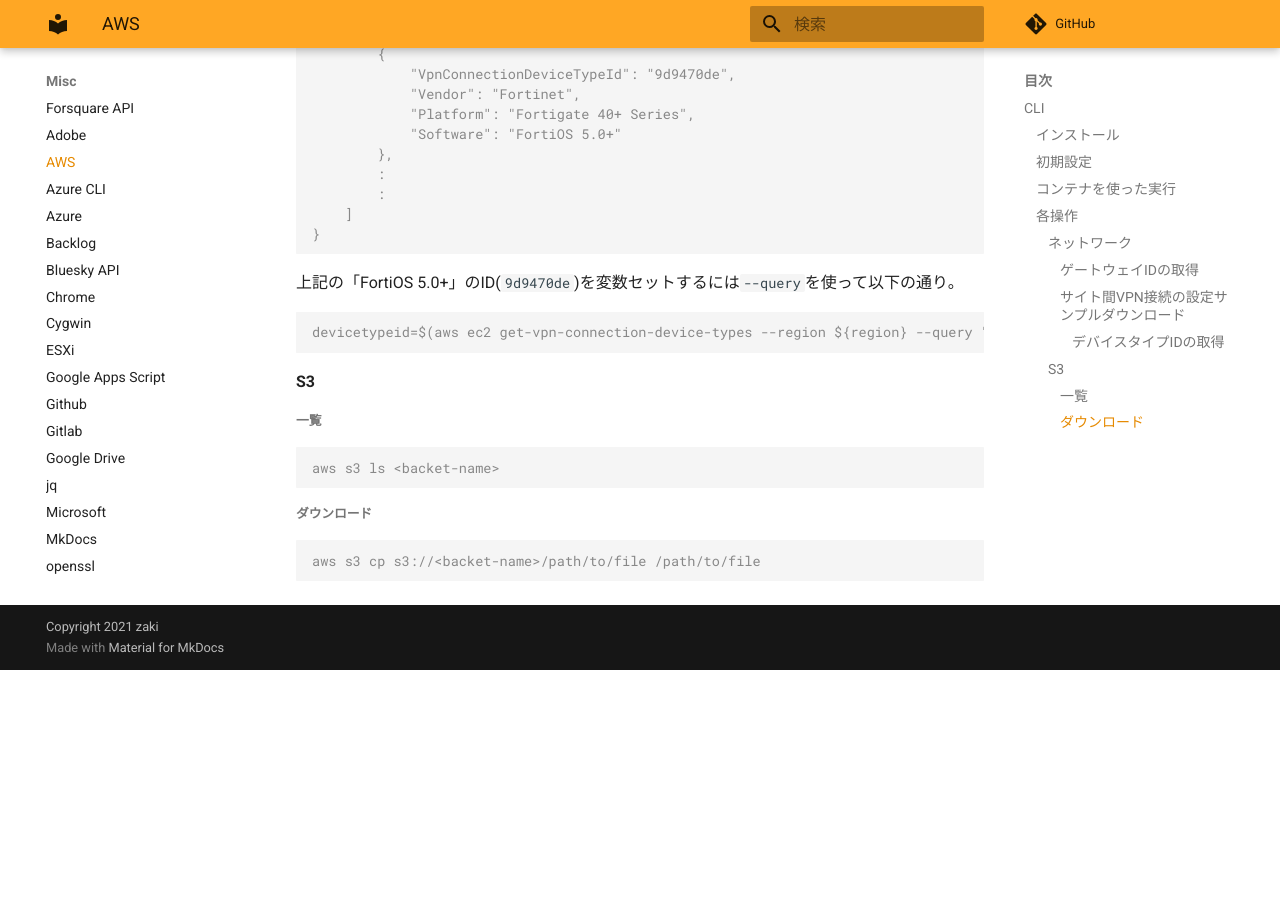
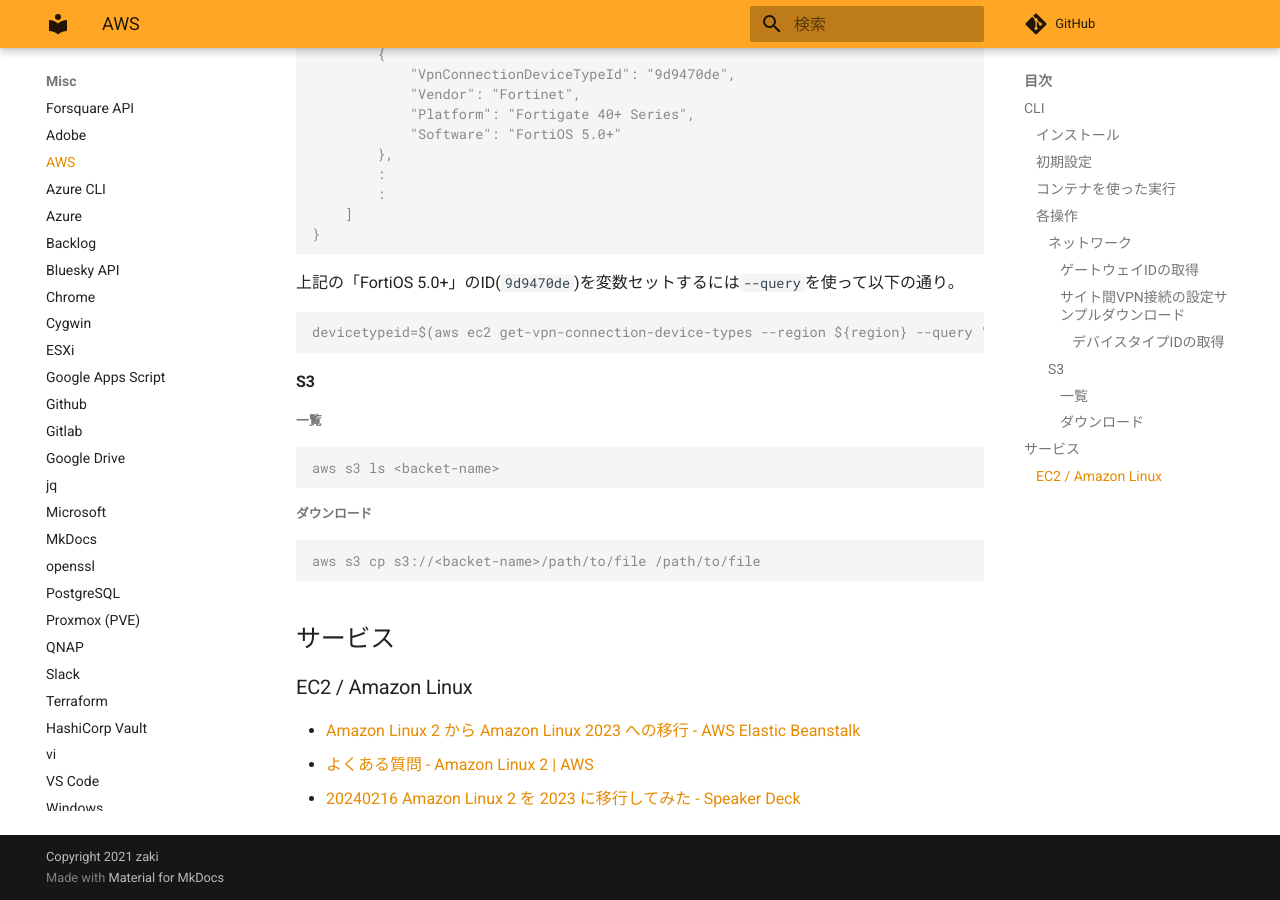
Before and after one commit to zaki-lknr/docs, an MkDocs documentation site: the page built from docs/Misc/aws.md, in a window 1280 px wide and 900 px high, scrolled down 1937 px. Built offline with MkDocs 1.6.1 and Material for MkDocs 9.7.7, drawn with Linux system fonts in a browser that asks for light colours; comment, search, counter and statistics services are not loaded; before the commit the page ends 2607 px from its top, so only the background shows below that.

Commit message:
add: misc/aws: AL2/AL2023の情報

````diff
--- a/docs/Misc/aws.md
+++ b/docs/Misc/aws.md
@@ -124,3 +124,11 @@ aws s3 ls <backet-name>
 ```console
 aws s3 cp s3://<backet-name>/path/to/file /path/to/file
 ```
+
+## サービス
+
+### EC2 / Amazon Linux
+
+- [Amazon Linux 2 から Amazon Linux 2023 への移行 - AWS Elastic Beanstalk](https://docs.aws.amazon.com/ja_jp/elasticbeanstalk/latest/dg/using-features.migration-al.generic.from-al2.html)
+- [よくある質問 - Amazon Linux 2 | AWS](https://aws.amazon.com/jp/amazon-linux-2/faqs/)
+- [20240216 Amazon Linux 2 を 2023 に移行してみた - Speaker Deck](https://speakerdeck.com/masaruogura/20240216-amazon-linux-2-wo-2023-niyi-xing-sitemita)
````
